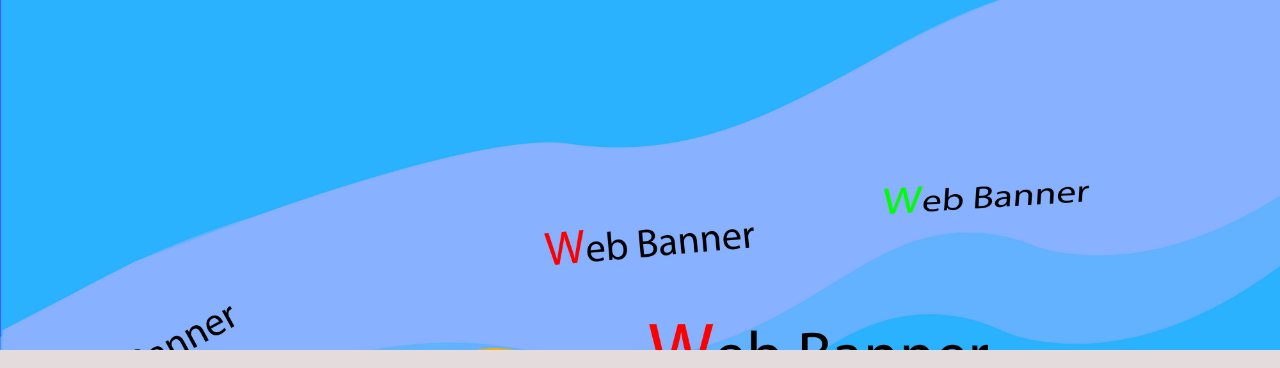
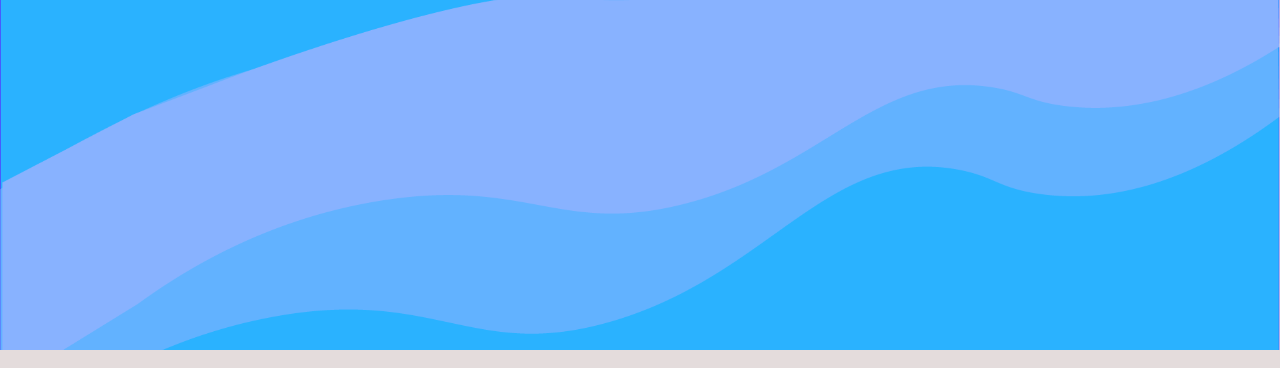
Before and after one commit to hossainmohammadanowar090-design/my-first-project, a plain HTML site: page index.html in a window 1280 px wide. Shown: the top 368 px of the page. Drawn offline with nearby package versions, Linux system fonts and the light colour scheme.

Commit message:
update banner image and layout

```diff
--- a/index.html
+++ b/index.html
@@ -1,3 +1,4 @@
+
 <!DOCTYPE html>
 <html lang="en">
 <head>
@@ -123,7 +124,7 @@
 <body>
 <header>
     <nav id="mainNav">
-        <img src="sliderassets/images/baner photo/vecteezy_walkway-in-garden_3737598.jpg" alt="Banner">
+        <img src="sliderassets/images/baner photo/ban1.png" alt="Banner">
 
         <div id="Logosize">
             <div id="Logo"></div>
```
Also changed, not shown: sliderassets/images/baner photo/ban1.png (added), sliderassets/images/baner photo/vecteezy_walkway-in-garden_3737598.jpg (deleted).
